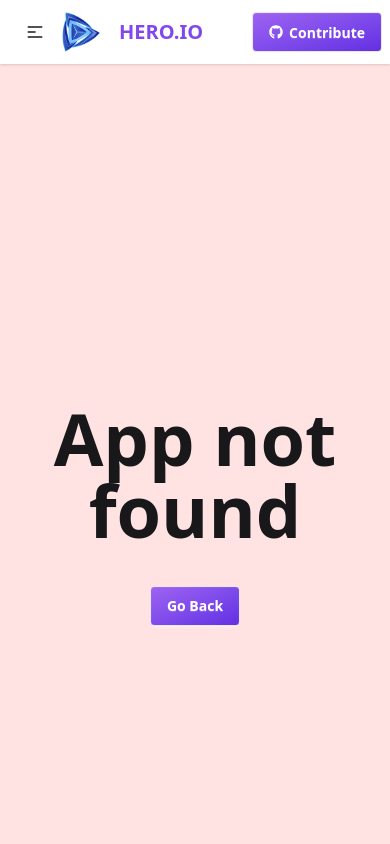
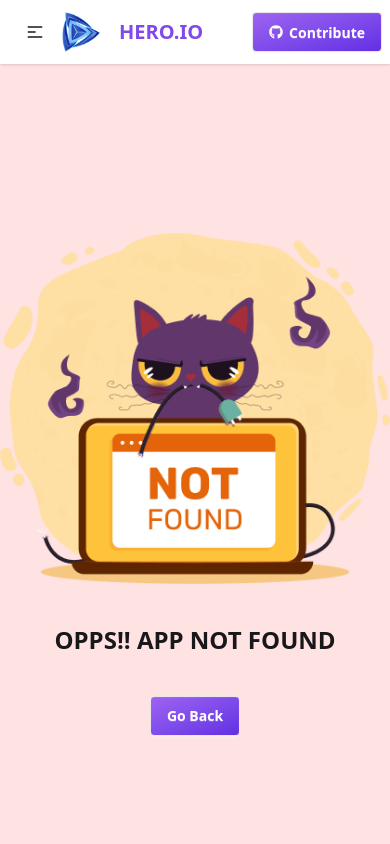
Before and after one commit to mdnaeemislam786/hero-apps-store, a React (Vite) app: page /app-details in a window 390 px wide. Shown: the top 844 px of the page. Built offline with nearby package versions, Linux system fonts and the light colour scheme.

Commit message:
add app not found image and some responsive code of this component

```diff
--- a/src/Components/ErrorApp/ErrorApp.jsx
+++ b/src/Components/ErrorApp/ErrorApp.jsx
@@ -1,11 +1,13 @@
 import React from 'react';
 import { Link } from 'react-router';
+import appError from "../../assets/App-Error.png"
 
 const ErrorApp = () => {
     return (
-        <div className='pt-[40vh] bg-red-100 pb-[40vh] flex flex-col justify-center items-center space-y-10'>
-            <h1 className='text-center font-bold text-7xl '>
-                App not found
+        <div className='pt-[20vh] bg-red-100 pb-[20vh] flex flex-col justify-center items-center space-y-10'>
+            <img src={appError} alt="" />
+            <h1 className='text-center font-bold text-2xl md:text-7xl '>
+                OPPS!! APP NOT FOUND
             </h1>
             <Link className='btn bg-linear-to-br text-white from-[#9f62f2] to-[#632ee3]' to="/apps">Go Back</Link>
         </div>
```
